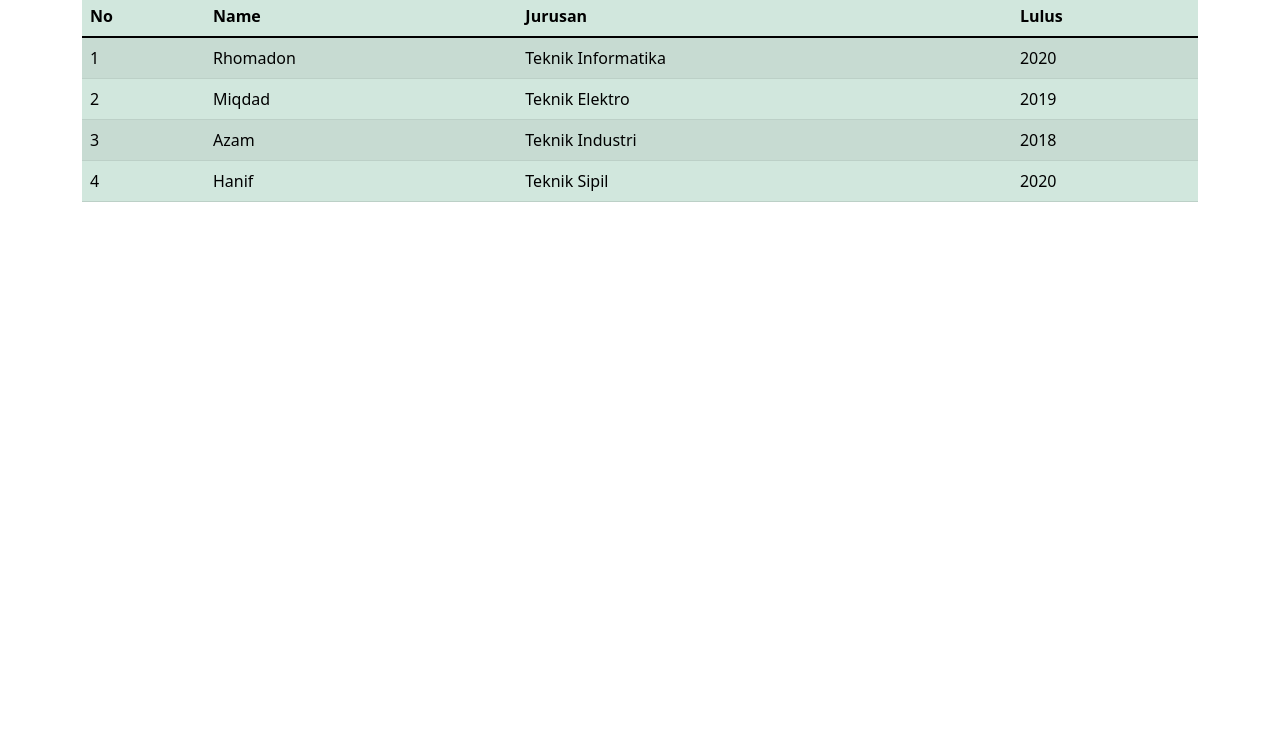
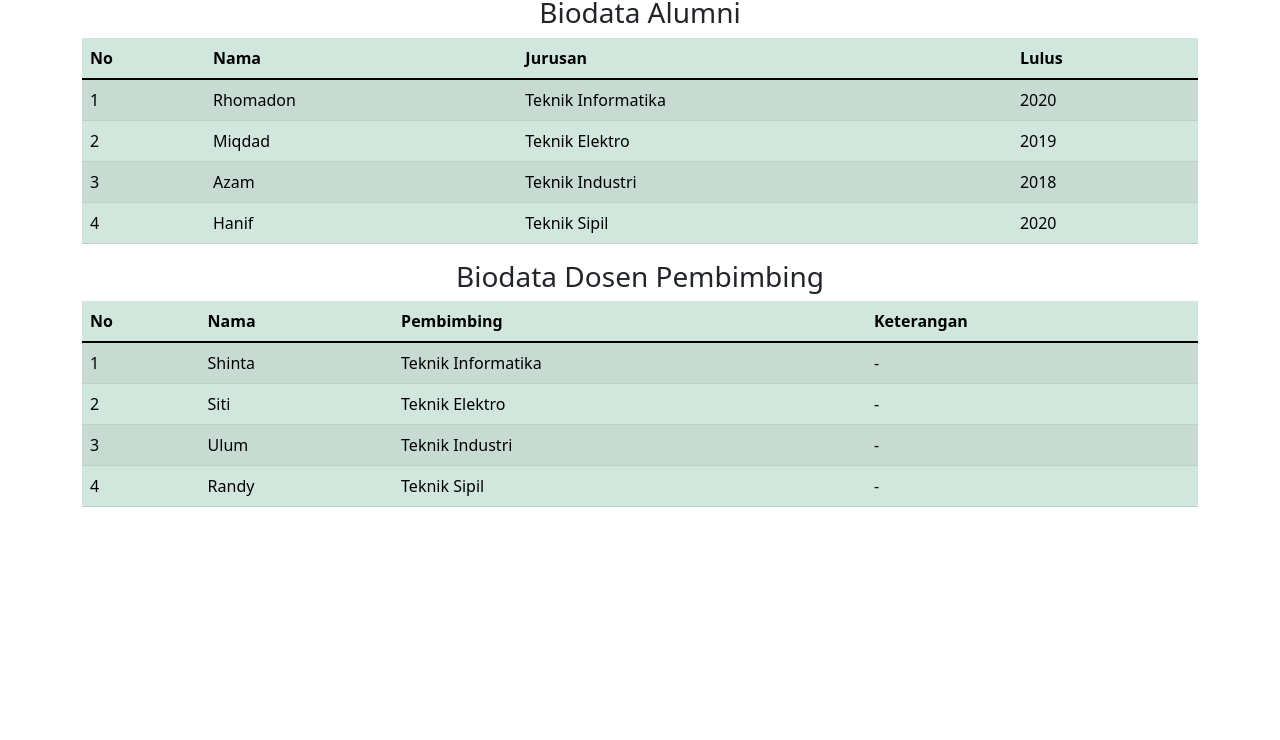
Before and after one commit to Rhomadon/r-library, a plain HTML site: page index.html in a window 1280 px wide. Shown: the part 60-800 px from the top of the page. Drawn offline with nearby package versions, Linux system fonts and the light colour scheme.

Commit message:
Membuat Modul Revisi

```diff
--- a/index.html
+++ b/index.html
@@ -11,7 +11,10 @@
   <body>
     <div class="container-sm">
       <h1 class="text-center">Table Dinamis</h1>
-      <div id="tableData"></div>
+      <h3 class="text-center">Biodata Alumni</h3>
+      <div id="tableData1" class="table-striped"></div>
+      <h3 class="text-center">Biodata Dosen Pembimbing</h3>
+      <div id="tableData2" class="table-striped"></div>
     </div>
     <script src="main.js" type="Module"></script>
   </body>
--- a/main.js
+++ b/main.js
@@ -1,3 +1,21 @@
-import appTable from "./module.js";
+import Table from "./module.js";
 
-console.log(appTable());
+new Table({
+  columns: ["No", "Nama", "Jurusan", "Lulus"],
+  data: [
+    ["1", "Rhomadon", "Teknik Informatika", "2020"],
+    ["2", "Miqdad", "Teknik Elektro", "2019"],
+    ["3", "Azam", "Teknik Industri", "2018"],
+    ["4", "Hanif", "Teknik Sipil", "2020"],
+  ],
+}).render(document.getElementById("tableData1"));
+
+new Table({
+  columns: ["No", "Nama", "Pembimbing", "Keterangan"],
+  data: [
+    ["1", "Shinta", "Teknik Informatika", "-"],
+    ["2", "Siti", "Teknik Elektro", "-"],
+    ["3", "Ulum", "Teknik Industri", "-"],
+    ["4", "Randy", "Teknik Sipil", "-"],
+  ],
+}).render(document.getElementById("tableData2"));
--- a/module.js
+++ b/module.js
@@ -1,5 +1,4 @@
-export default function appTable() {
-  class Table {
+export default class Table {
   constructor(table) {
     this.table = table;
   }
@@ -37,19 +36,3 @@ export default function appTable() {
     element.innerHTML = table;
   }
 }
-
-  const table = new Table({
-    columns: ["No", "Name", "Jurusan", "Lulus"],
-    data: [
-      ["1", "Rhomadon", "Teknik Informatika", "2020"],
-      ["2", "Miqdad", "Teknik Elektro", "2019"],
-      ["3", "Azam", "Teknik Industri", "2018"],
-      ["4", "Hanif", "Teknik Sipil", "2020"],
-    ],
-  });
-
-  const appTable = document.getElementById("tableData");
-  table.render(appTable);
-
-  return appTable;
-}
```
Lines whose indentation alone changed are shown as unchanged.
